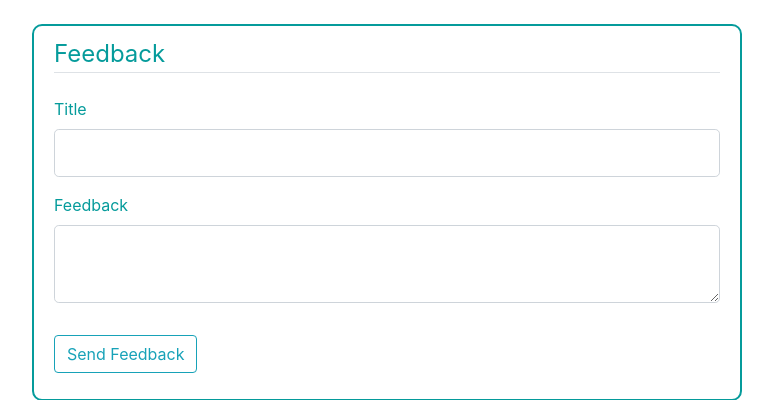
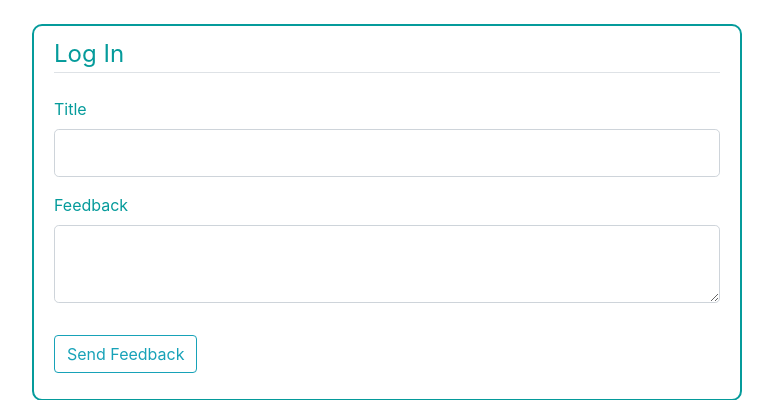
Before and after one commit to sidd6p/CO-Ride, a Flask app: page /my-feedback in a window 1280 px wide. Shown: the part 56-456 px from the top of the page, without its empty margins (68-841 px from the left). Run offline with Flask 2, Linux system fonts and the light colour scheme; the visitor is signed in with stand-in values (Sample User, id 1); some libraries are stand-ins or nearby versions.

Commit message:
Finding Ride, write Feedback and some refactoring Revert "By mistake make un-necessay commit"
modified:   flaskFile/forms.py
modified:   flaskFile/models.py
modified:   flaskFile/routes.py
modified:   flaskFile/templates/account.html
new file:   flaskFile/templates/all-feedbacks.html
renamed:    flaskFile/templates/find_ride.html -> flaskFile/templates/find-ride.html
modified:   flaskFile/templates/home.html
modified:   flaskFile/templates/layout.html
new file:   flaskFile/templates/my-feedback.html
renamed:    flaskFile/templates/privacy_policy.html -> flaskFile/templates/privacy-policy.html
modified:   flaskFile/templates/result.html

This reverts commit 81a7b685fadf996d89c34080f8f51d3e4566b52b.

```diff
--- a/flaskFile/templates/my-feedback.html
+++ b/flaskFile/templates/my-feedback.html
@@ -7,7 +7,7 @@
                 <form method="POST" action="">
                     {{ form.hidden_tag() }}
                     <fieldset class="form-group">
-                        <legend class="border-bottom mb-4">Feedback</legend>
+                        <legend class="border-bottom mb-4">Log In</legend>
                         <div class="form-group">
                             {{ form.title.label(class="form-control-label") }}
                             {% if form.title.errors %}
```
